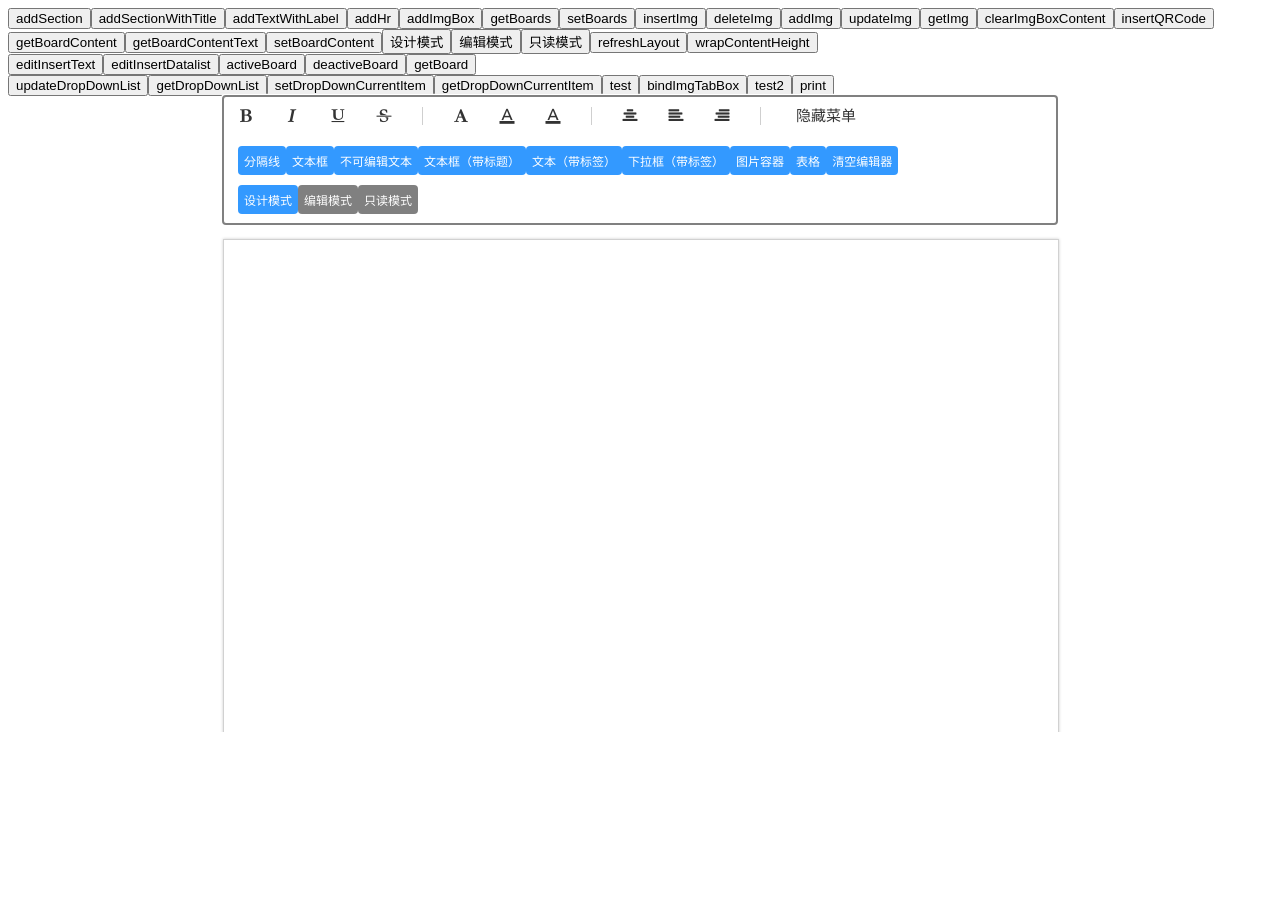
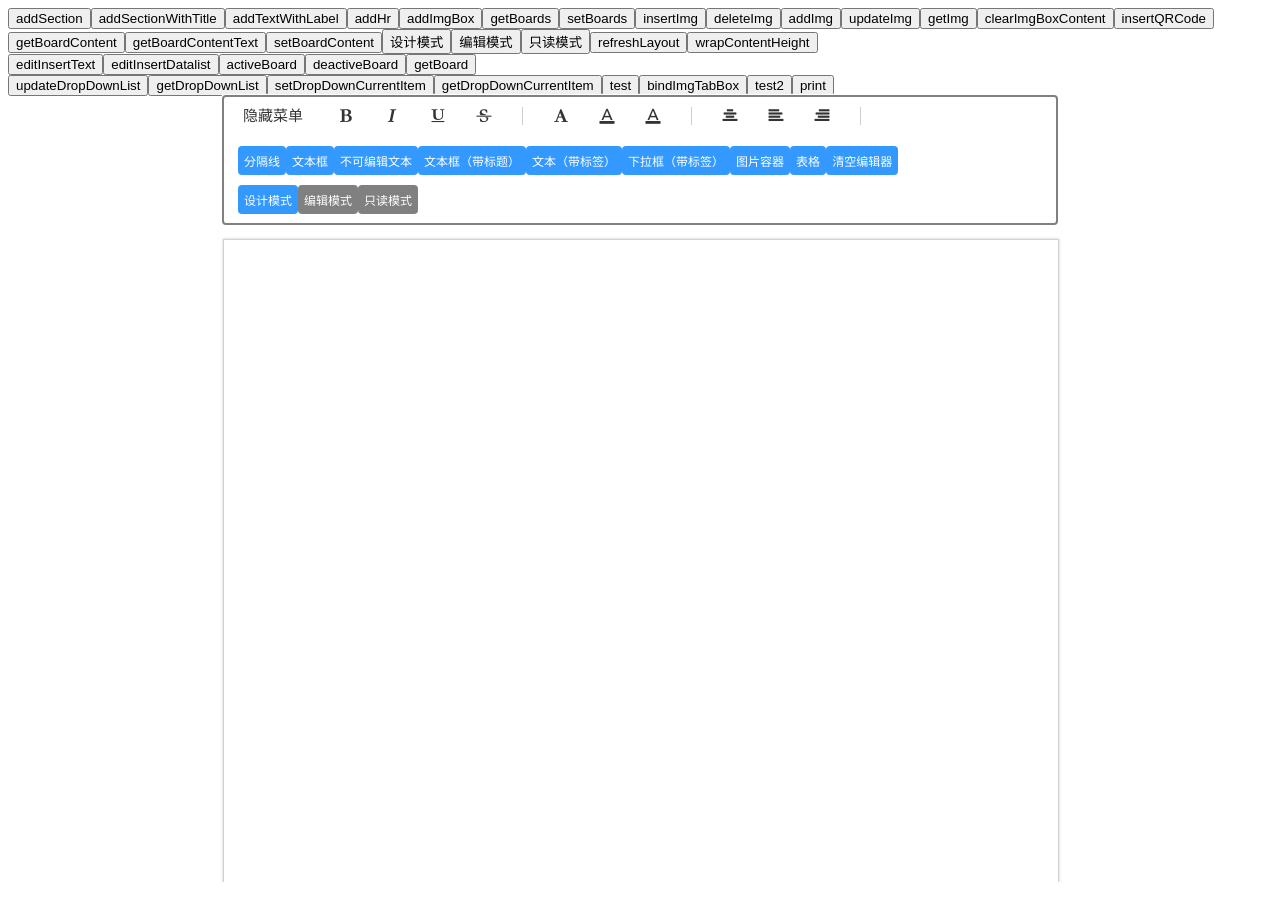
Before and after one commit to MaxYYYYY/vue-maxeditor, a Vue app: page / in a window 1280 px wide. Before the commit the page ends 800 px from the top, so only its background shows below. Built offline with nearby package versions, Linux system fonts and the light colour scheme.

Commit message:
修复菜单显示是会再次显示面板按钮的bug

```diff
--- a/src/App.vue
+++ b/src/App.vue
@@ -44,7 +44,7 @@
     <button @click="print">print</button>
 
     <MaxEditor ref="maxeditor"
-               :is-mode-btn-show="true"
+               :is-mode-btn-show="true" :view-port-height="650"
                :max-editor-root-id="'dddd'" :height="2000"></MaxEditor>
     <div id="temp" contenteditable="true"></div>
 
--- a/src/assets/maxeidtor-toolbar.vue
+++ b/src/assets/maxeidtor-toolbar.vue
@@ -5,6 +5,7 @@
        style="transition: 0.3s; min-height: 40px ;position: absolute; top:0; left:50%"
        :style="{'width': width+paddingX*2+'px','margin-left':-width/2-paddingX+'px'}">
     <div :id="'maxeditor-toolbar-'+maxeditorRootId+'-a'">
+      <a class="maxeditor-toolbar-item" style="width: 100px" @click="hideMenu">隐藏菜单</a>
       <a title="粗体" class="maxeditor-toolbar-item" :class="{'maxeditor-bgcolor-gainsboro':command.bold}"
          @click="document.execCommand('bold', false, null)"><span
         class="maxeditor-icon maxeditor-icon-bold"></span></a>
@@ -101,11 +102,9 @@
          @click="document.execCommand('justifyright', false, null)"><span
         class="maxeditor-icon maxeditor-icon-align-right"></span></a>
       <a class="maxeditor-toolbar-item-separator"></a>
-      <a class="maxeditor-toolbar-item" style="width: 100px" @click="hideMenu">隐藏菜单</a>
     </div>
     <a class="maxeditor-toolbar-item" @click="showMenu" :id="'maxeditor-toolbar-'+maxeditorRootId+'-showbtn'"
        style="width: 100px;display: none">显示菜单</a>
-
     <div v-show="isModeBtnShow"
          class="maxeditor-p-b-10 maxeditor-p-t-10"
          :id="'maxeditor-toolbar-'+maxeditorRootId+'-b'">
@@ -313,13 +312,14 @@
         this.$parent.clearBoards();
       },
 
-      //
+      //隐藏、显示菜单
       hideMenu() {
         this.isMenuCollapsed = true;
         document.getElementById('maxeditor-toolbar-' + this.maxeditorRootId + '-a').style.display = 'none';
         document.getElementById('maxeditor-toolbar-' + this.maxeditorRootId + '-showbtn').style.display = 'block';
         try {
-          document.getElementById('maxeditor-toolbar-' + this.maxeditorRootId + '-b').style.display = 'none';
+          if (this.isModeBtnShow)
+            document.getElementById('maxeditor-toolbar-' + this.maxeditorRootId + '-b').style.display = 'none';
         } catch (e) {
         }
         document.getElementById('maxeditor-toolbar-' + this.maxeditorRootId).style.width = '100px';
@@ -332,7 +332,8 @@
           document.getElementById('maxeditor-toolbar-' + that.maxeditorRootId + '-a').style.display = 'block';
           document.getElementById('maxeditor-toolbar-' + that.maxeditorRootId + '-showbtn').style.display = 'none';
           try {
-            document.getElementById('maxeditor-toolbar-' + that.maxeditorRootId + '-b').style.display = 'block';
+            if (this.isModeBtnShow)
+              document.getElementById('maxeditor-toolbar-' + that.maxeditorRootId + '-b').style.display = 'block';
           } catch (e) {
           }
         }, 300)
@@ -430,9 +431,7 @@
       document.addEventListener('click', this.hidePopMenu(event))
     },
     created() {
-      console.log(this.width)
-      console.log(this.width + this.paddingX * 2)
-      console.log(this.width + this.paddingX * 2 + 'px')
+
     },
     watch: {}
   }
```
